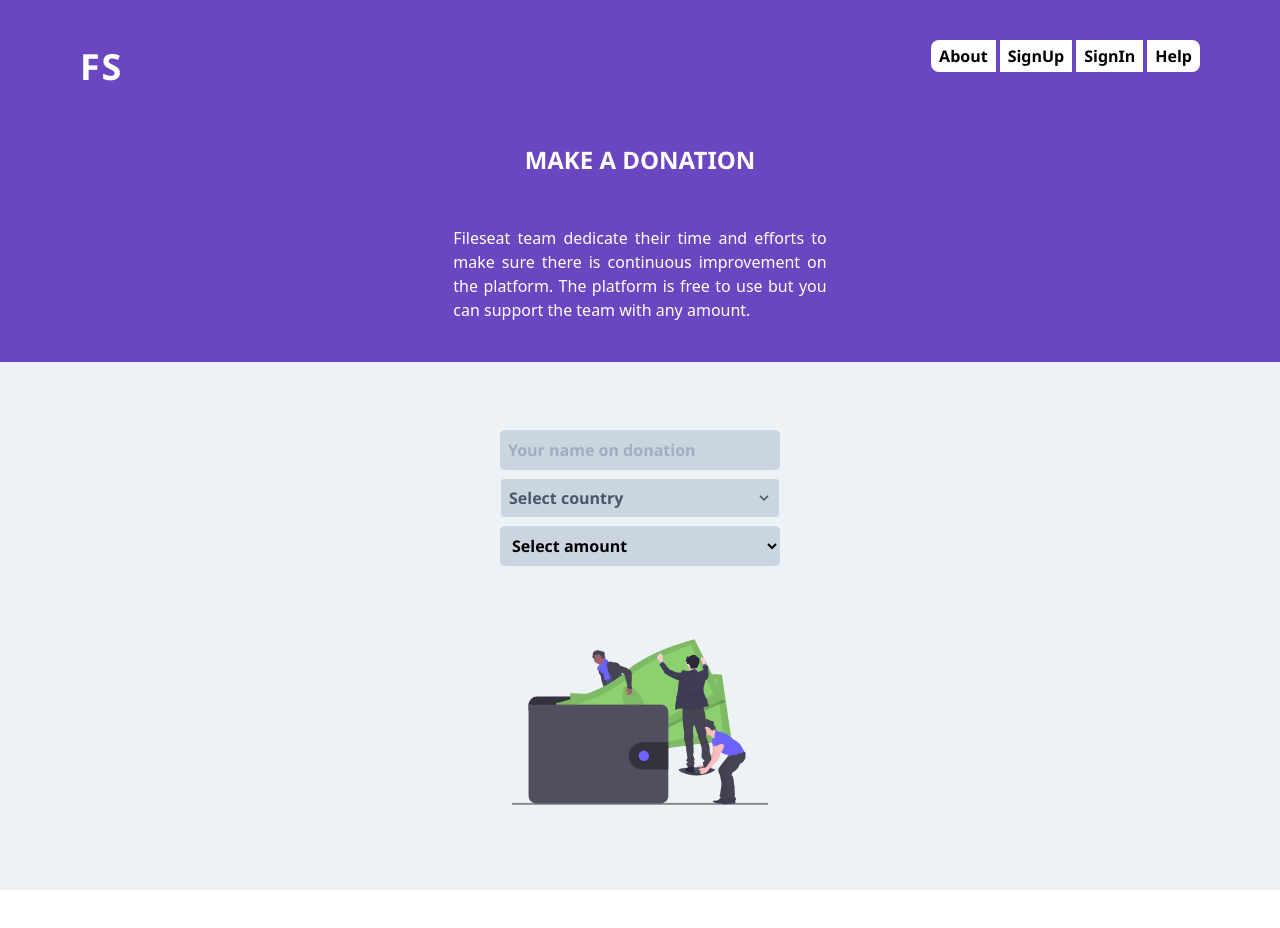
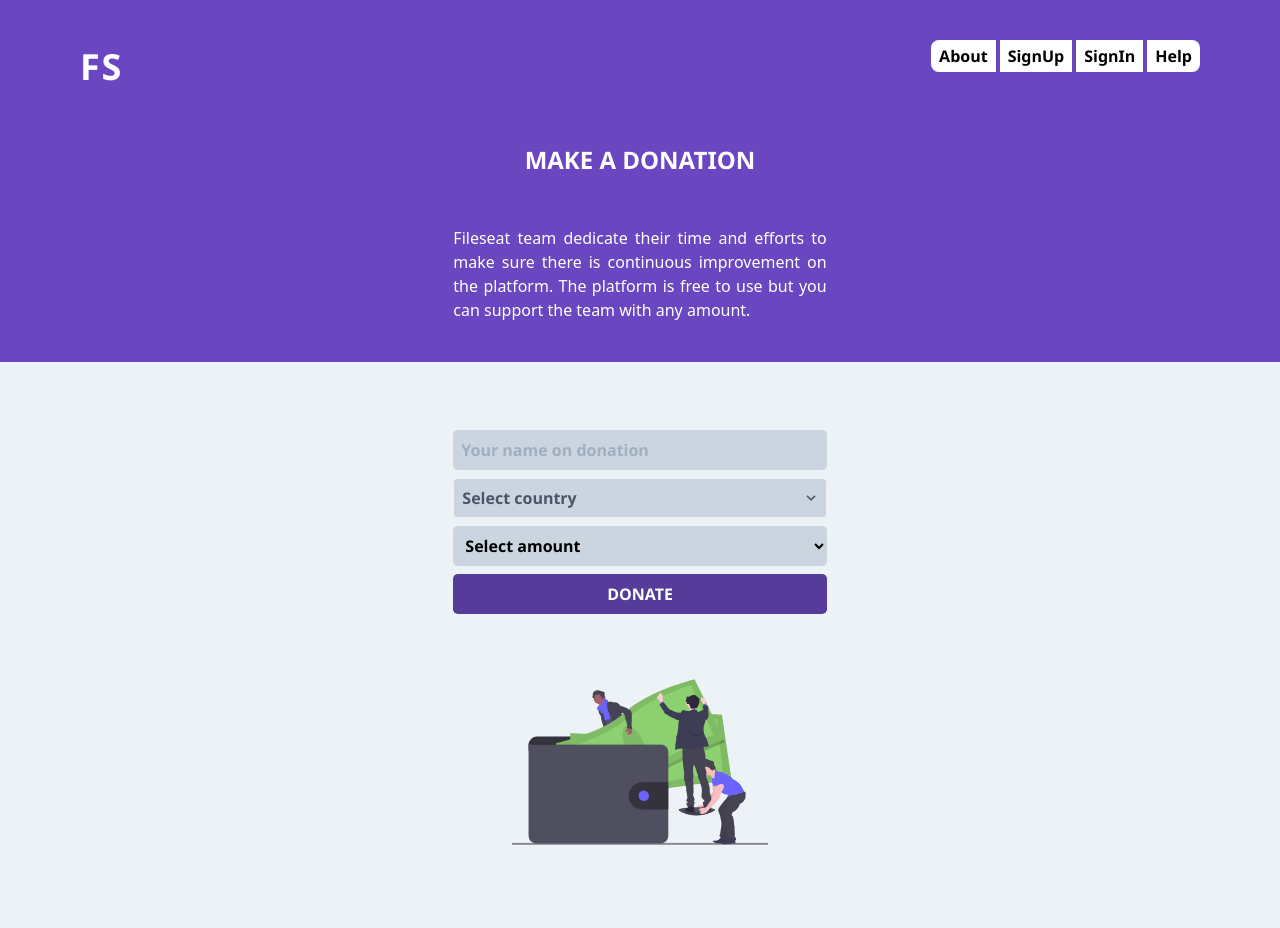
Before and after one commit to boyepanthera/fileseat, a React (Create React App) app: page /help in a window 1280 px wide. Before the commit the page ends 890 px from the top, so only its background shows below. Built offline with nearby package versions, Linux system fonts and the light colour scheme; a web font is replaced by a local one.

Commit message:
donate pg resp

```diff
--- a/src/components/Help.js
+++ b/src/components/Help.js
@@ -27,7 +27,7 @@ export const Help = () => {
           <div className="text-xl sm:text-2xl font-bolder text-white uppercase text-center my-12">
             Make a Donation
           </div>
-          <div className="text-justify w-1/3 mx-auto text-white">
+          <div className="text-justify sm:w-3/5 md:w-1/3 lg:1/4 w-4/5 mx-auto text-white">
             Fileseat team dedicate their time and efforts to make sure there is
             continuous improvement on the platform. The platform is free to use
             but you can support the team with any amount.
@@ -46,7 +46,7 @@ export const Help = () => {
               onsubmit={handleSubmit}
             >
               {() => (
-                <Form className="my-5 w-1/4 mx-auto">
+                <Form className="my-5 sm:w-3/5 md:w-1/3 lg:1/4 w-4/5 mx-auto">
                   <Field
                     name="Name"
                     className="my-2 placeholder-gray-500 font-semibold  placeholder-opacity-100 h-10 bg-gray-400 p-2 w-full rounded-md"
@@ -65,6 +65,12 @@ export const Help = () => {
                     <option value={4000}>4000</option>
                     <option value={5000}>5000</option>
                   </Field>
+                  <button
+                    className="w-full p-2 focus:outline-none rounded rounded-md bg-purple-800 hover:bg-purple-600 font-semibold text-white uppercase"
+                    type="submit"
+                  >
+                    Donate
+                  </button>
                 </Form>
               )}
             </Formik>
```
